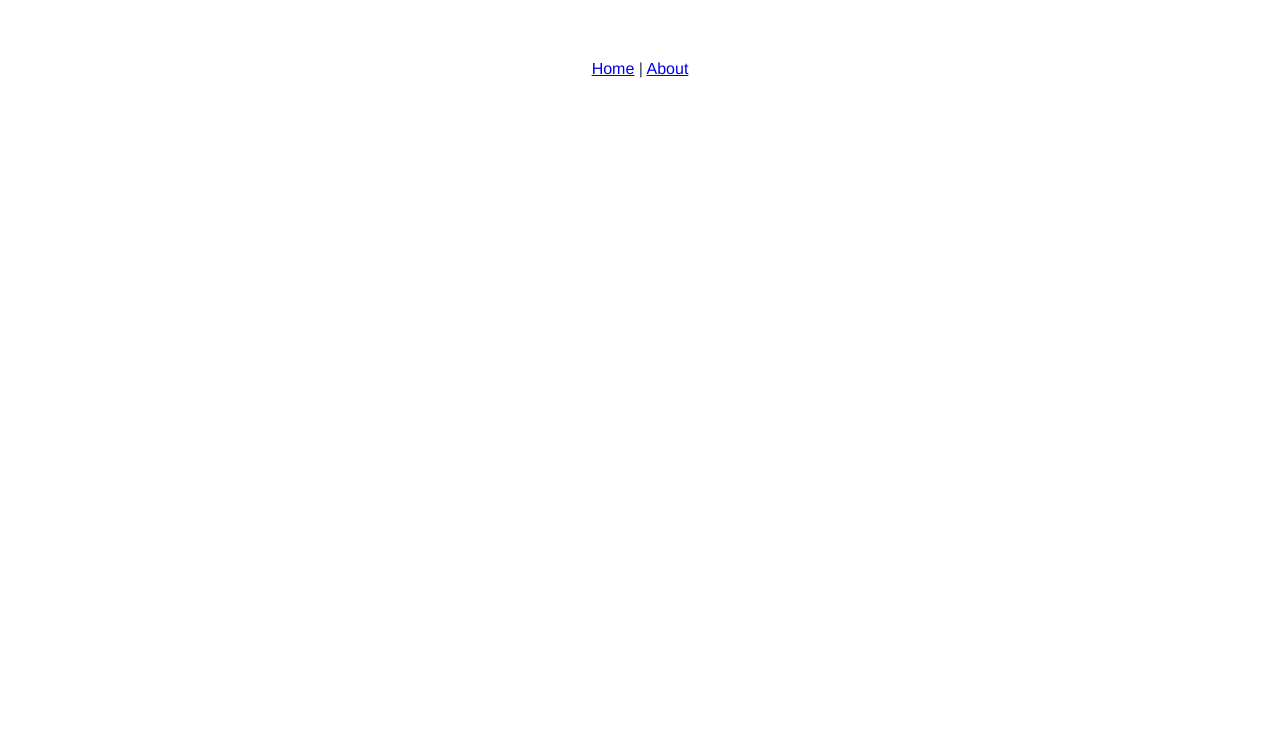
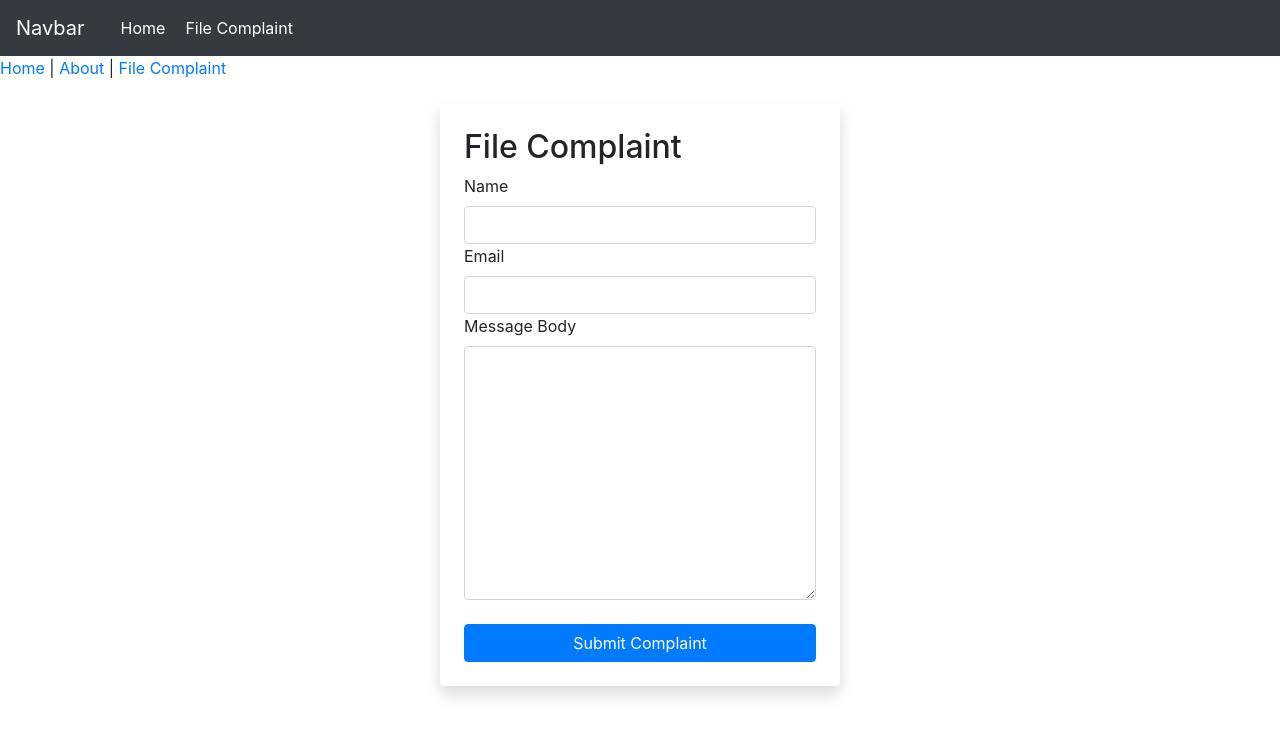
Before and after one commit to jingle1000/vue-stock-trader, a Vue app: page /complaint in a window 1280 px wide. Shown: the top 736 px of the page. Built offline with nearby package versions, Linux system fonts and the light colour scheme.

Commit message:
Add Complaint Route

```diff
--- a/src/App.vue
+++ b/src/App.vue
@@ -1,20 +1,20 @@
 <template>
   <div id="app">
-    <div id="nav">
+    <nav-bar></nav-bar>
       <router-link to="/">Home</router-link> |
-      <router-link to="/about">About</router-link>
-    </div>
+      <router-link to="/about">About</router-link> |
+      <router-link to="/complaint">File Complaint</router-link>
     <router-view/>
   </div>
 </template>
 
+<script>
+import Nav from "./components/Nav"
+export default {
+ components: {
+   NavBar: Nav,
+ }
+}
+</script>
 <style>
-#app {
-  font-family: 'Avenir', Helvetica, Arial, sans-serif;
-  -webkit-font-smoothing: antialiased;
-  -moz-osx-font-smoothing: grayscale;
-  text-align: center;
-  color: #2c3e50;
-  margin-top: 60px;
-}
 </style>
--- a/src/components/HelloWorld.vue
+++ /dev/null
@@ -1,58 +0,0 @@
-<template>
-  <div class="hello">
-    <h1>{{ msg }}</h1>
-    <p>
-      For a guide and recipes on how to configure / customize this project,<br>
-      check out the
-      <a href="https://cli.vuejs.org" target="_blank" rel="noopener">vue-cli documentation</a>.
-    </p>
-    <h3>Installed CLI Plugins</h3>
-    <ul>
-      <li><a href="https://github.com/vuejs/vue-cli/tree/dev/packages/%40vue/cli-plugin-babel" target="_blank" rel="noopener">babel</a></li>
-      <li><a href="https://github.com/vuejs/vue-cli/tree/dev/packages/%40vue/cli-plugin-eslint" target="_blank" rel="noopener">eslint</a></li>
-    </ul>
-    <h3>Essential Links</h3>
-    <ul>
-      <li><a href="https://vuejs.org" target="_blank" rel="noopener">Core Docs</a></li>
-      <li><a href="https://forum.vuejs.org" target="_blank" rel="noopener">Forum</a></li>
-      <li><a href="https://chat.vuejs.org" target="_blank" rel="noopener">Community Chat</a></li>
-      <li><a href="https://twitter.com/vuejs" target="_blank" rel="noopener">Twitter</a></li>
-      <li><a href="https://news.vuejs.org" target="_blank" rel="noopener">News</a></li>
-    </ul>
-    <h3>Ecosystem</h3>
-    <ul>
-      <li><a href="https://router.vuejs.org" target="_blank" rel="noopener">vue-router</a></li>
-      <li><a href="https://vuex.vuejs.org" target="_blank" rel="noopener">vuex</a></li>
-      <li><a href="https://github.com/vuejs/vue-devtools#vue-devtools" target="_blank" rel="noopener">vue-devtools</a></li>
-      <li><a href="https://vue-loader.vuejs.org" target="_blank" rel="noopener">vue-loader</a></li>
-      <li><a href="https://github.com/vuejs/awesome-vue" target="_blank" rel="noopener">awesome-vue</a></li>
-    </ul>
-  </div>
-</template>
-
-<script>
-export default {
-  name: 'HelloWorld',
-  props: {
-    msg: String
-  }
-}
-</script>
-
-<!-- Add "scoped" attribute to limit CSS to this component only -->
-<style scoped>
-h3 {
-  margin: 40px 0 0;
-}
-ul {
-  list-style-type: none;
-  padding: 0;
-}
-li {
-  display: inline-block;
-  margin: 0 10px;
-}
-a {
-  color: #42b983;
-}
-</style>
--- /dev/null
+++ b/src/components/Nav.vue
@@ -0,0 +1,30 @@
+<template>
+    <div>
+        <nav class="navbar navbar-expand-md navbar-dark bg-dark">
+            <a class="navbar-brand" href="#">Navbar</a>
+            <button class="navbar-toggler" type="button" data-toggle="collapse" data-target="#navbarsExampleDefault"
+                aria-controls="navbarsExampleDefault" aria-expanded="false" aria-label="Toggle navigation">
+                <span class="navbar-toggler-icon"></span>
+            </button>
+
+            <div class="collapse navbar-collapse" id="navbarsExampleDefault">
+                <ul class="navbar-nav mr-auto">
+                    <li class="nav-item active">
+                        <router-link to="/Home">Home</router-link>
+                    </li>
+                    <li>
+                        <router-link to='/complaint'>File Complaint</router-link>
+                    </li>
+                </ul>
+            </div>
+        </nav>
+    </div>
+</template>
+
+
+<style lang="css">
+    li a {
+        color: white;
+        padding-left: 20px;
+    }
+</style>
--- a/src/main.js
+++ b/src/main.js
@@ -1,8 +1,11 @@
-import Vue from 'vue'
-import App from './App.vue'
-import router from './router'
+import Vue from 'vue';
+import App from './App.vue';
+import router from './router';
 
-Vue.config.productionTip = false
+require('reset-css/sass/reset.css')
+require('bootstrap/dist/css/bootstrap.min.css');
+
+Vue.config.productionTip = false;
 
 new Vue({
   router,
--- a/src/router.js
+++ b/src/router.js
@@ -16,10 +16,12 @@ export default new Router({
     {
       path: '/about',
       name: 'about',
-      // route level code-splitting
-      // this generates a separate chunk (about.[hash].js) for this route
-      // which is lazy-loaded when the route is visited.
-      component: () => import(/* webpackChunkName: "about" */ './views/About.vue')
+      component: () => import('./views/About.vue')
+    },
+    {
+      path: "/complaint",
+      name: "complaint",
+      component: () => import('./views/FileComplaint.vue')
     }
   ]
 })
--- /dev/null
+++ b/src/views/FileComplaint.vue
@@ -0,0 +1,26 @@
+<template>
+    <div class="FileComplaint">
+       <div class="container mt-4">
+           <div class="card mx-auto shadow p-4">
+               <h2>File Complaint</h2>
+               <form action="">
+                   <label for="name">Name</label>
+                   <input type="name" class="form-control" id="name">
+                   <label for="email">Email</label>
+                   <input type="email" class="form-control" id="email">
+                   <label for="message">Message Body</label>
+                   <textarea name="message" id="message" cols="30" rows="10" class="form-control"></textarea>
+                   <button class="btn btn-primary btn-block mt-4">Submit Complaint</button>
+               </form>
+           </div>
+       </div>
+    </div>
+</template>
+
+
+<style>
+.card {
+    max-width: 400px;
+    border: none;
+}
+</style>
--- a/src/views/Home.vue
+++ b/src/views/Home.vue
@@ -1,18 +1,15 @@
 <template>
   <div class="home">
     <img alt="Vue logo" src="../assets/logo.png">
-    <HelloWorld msg="Welcome to Your Vue.js App"/>
   </div>
 </template>
 
 <script>
 // @ is an alias to /src
-import HelloWorld from '@/components/HelloWorld.vue'
 
 export default {
   name: 'home',
   components: {
-    HelloWorld
   }
 }
 </script>
```
